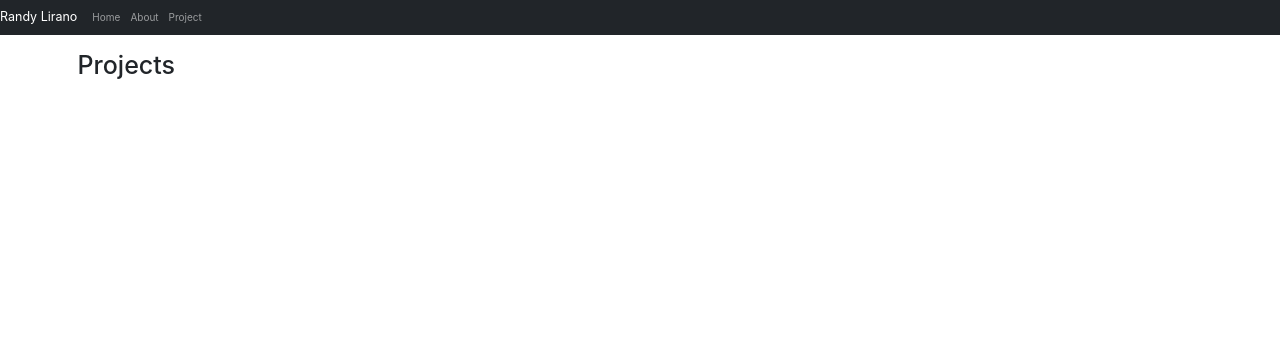
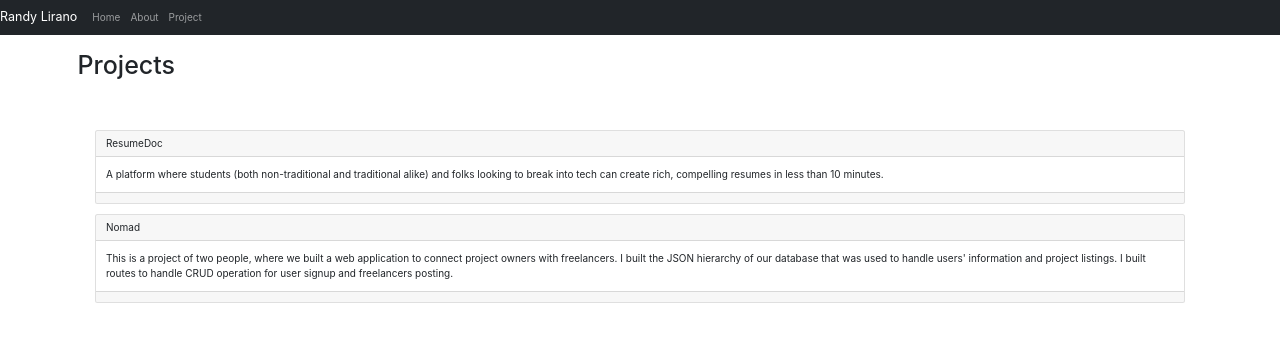
Before and after one commit to randylirano/portfolio, a React (Create React App) app: page /project in a window 1280 px wide. Shown: the top 342 px of the page. Built offline with nearby package versions, Linux system fonts and the light colour scheme.

Commit message:
Building Project Card object to display each project as a Card

```diff
--- /dev/null
+++ b/src/components/ProjectCard.js
@@ -0,0 +1,27 @@
+import React from "react";
+
+function SkillTag() {
+
+}
+
+const ProjectCard = ({project}) => {
+  function RenderSkillTag() {
+
+  }
+
+  return(
+    <div className="card m-3">
+      <div className="card-header">
+        {project.project_name}
+      </div>
+      <div className="card-body">
+        {project.project_description}
+      </div>
+      <div className="card-footer">
+
+      </div>
+    </div>
+  );
+}
+
+export default ProjectCard;
--- /dev/null
+++ b/src/components/ProjectsList.js
@@ -0,0 +1,31 @@
+import React from "react";
+import ProjectCard from "./ProjectCard";
+
+const ProjectsList = () => {
+  const projects = [
+    {
+      "project_name": "ResumeDoc",
+      "project_description": "A platform where students (both non-traditional and traditional alike) and folks looking to break into tech can create rich, compelling resumes in less than 10 minutes.",
+      "skill_stacks": ["Node.JS", "React", "MongoDB", "Git"]
+    },
+    {
+      "project_name": "Nomad",
+      "project_description": "This is a project of two people, where we built a web application to connect project owners with freelancers. I built the JSON hierarchy of our database that was used to handle users' information and project listings. I built routes to handle CRUD operation for user signup and freelancers posting.",
+      "skill_stacks": ["Node.JS", "React", "MongoDB", "Git"]
+    }
+  ];
+
+  function renderProjectCards() {
+    return projects.map((p, i) => (
+      <ProjectCard key={`project_${i}`} project={p}></ProjectCard>
+    ));
+  }
+
+  return(
+    <div className="container section-page">
+      {renderProjectCards()}
+    </div>
+  );
+}
+
+export default ProjectsList;
--- a/src/pages/ProjectPage.js
+++ b/src/pages/ProjectPage.js
@@ -1,11 +1,13 @@
 import React from "react";
-import NavBar from "../components/NavBar";
+import NavBar from "../components/NavBar.js";
+import ProjectsList from "../components/ProjectsList.js";
 
 const ProjectPage = () => {
   return(
     <div className="container section-page">
       <NavBar />
       <h1>Projects</h1>
+      <ProjectsList />
     </div>
   );
 }
```
